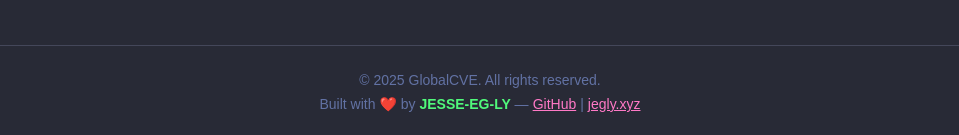
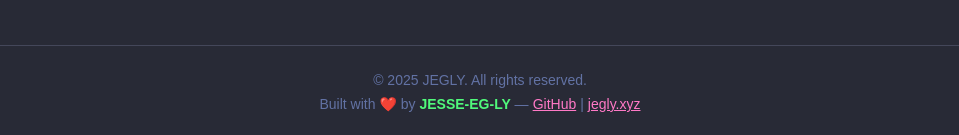
Before and after one commit to globalcve/globalcve, a Next.js app: page / in a window 1280 px wide. Shown: the part 1425-1560 px from the top of the page, without its empty margins (160-1119 px from the left). Built offline with nearby package versions, Linux system fonts and the light colour scheme.

Commit message:
Update page.tsx

```diff
--- a/src/app/page.tsx
+++ b/src/app/page.tsx
@@ -91,7 +91,7 @@ export default function Page() {
           <p>Founder and lead architect of GlobalCVE. Building a unified, open-source hub for vulnerability intelligence.</p>
         </div>
         <p className="mt-6">
-          Want to contribute? <a href="https://github.com/globalcve" className="text-[#ff79c6] underline">Join us on GitHub</a>
+          Want to contribute? <a href="https://github.com/jegly" className="text-[#ff79c6] underline">Join us on GitHub</a>
         </p>
       </section>
 
@@ -190,10 +190,10 @@ export default function Page() {
       </section>
 
       <footer className="mt-16 w-full border-t border-[#44475a] pt-6 text-center text-sm text-[#6272a4]">
-  <p>© 2025 GlobalCVE. All rights reserved.</p>
+  <p>© 2025 JEGLY. All rights reserved.</p>
   <p className="mt-1">
     Built with ❤️ by <span className="text-[#50fa7b] font-semibold">JESSE-EG-LY</span> —
-    <a href="https://github.com/globalcve" className="text-[#ff79c6] underline ml-1">GitHub</a>
+    <a href="https://github.com/jegly" className="text-[#ff79c6] underline ml-1">GitHub</a>
     <span className="mx-1">|</span>
     <a href="https://jegly.xyz/" className="text-[#ff79c6] underline">jegly.xyz</a>
   </p>
```
